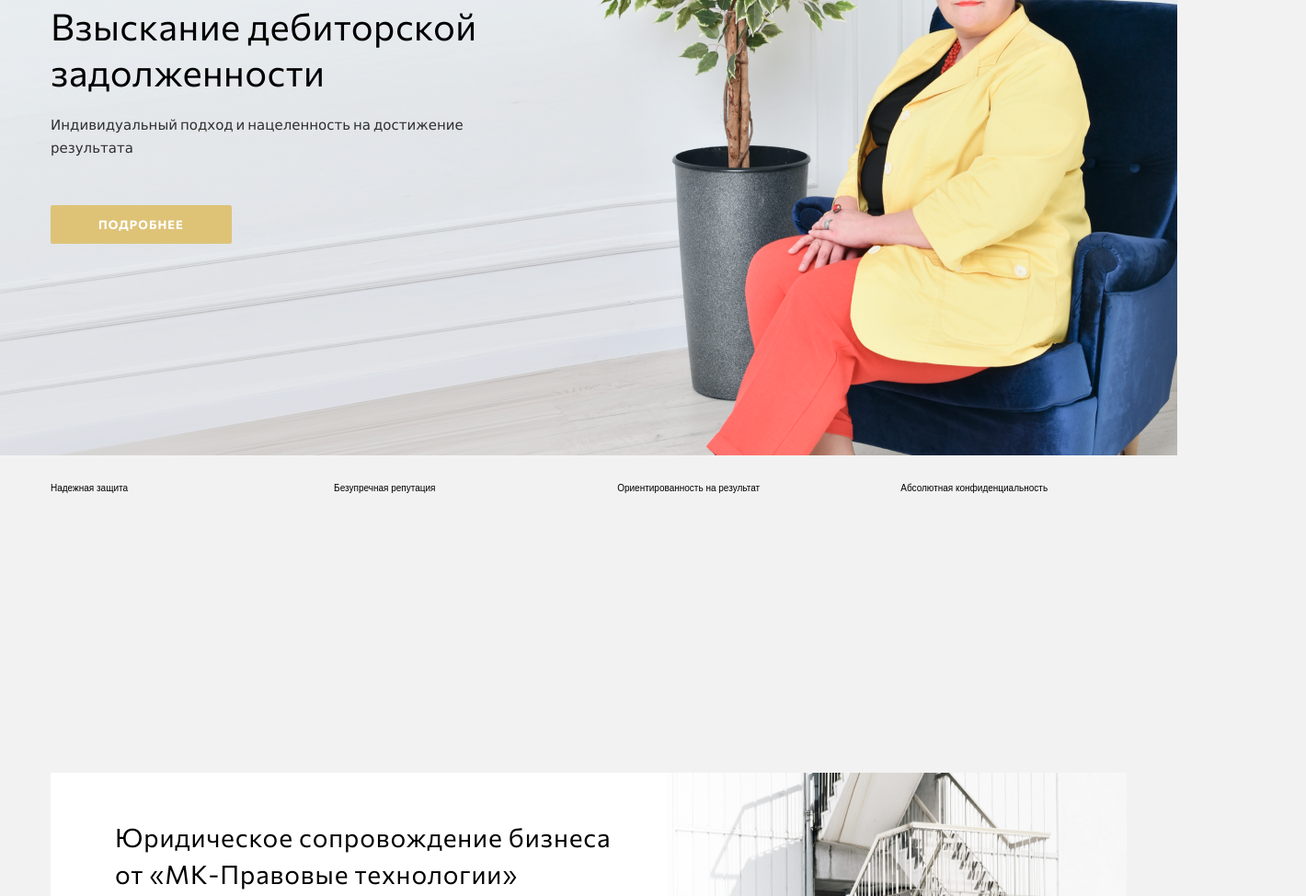
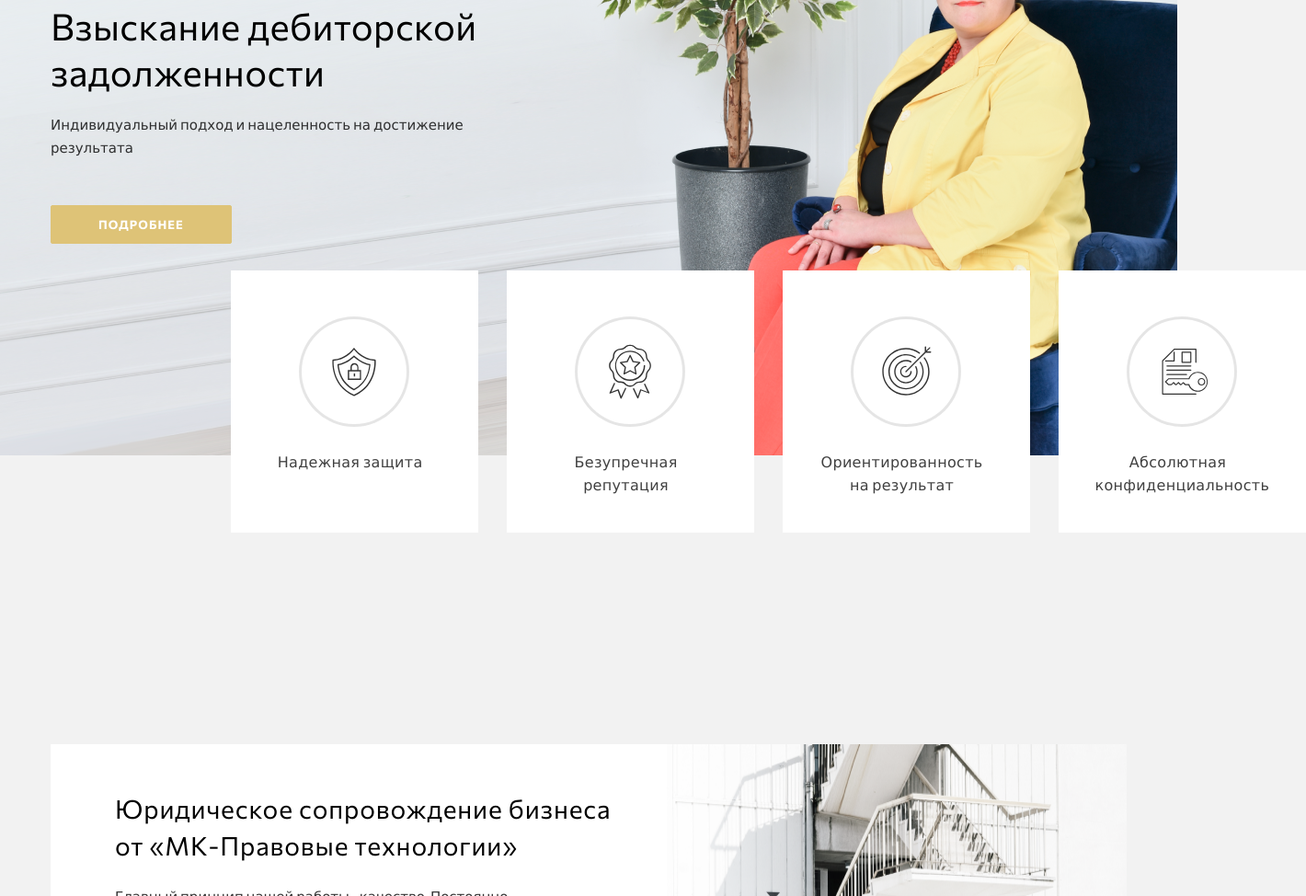
Before and after one commit to KarinaMasalova/MK, a website built with webpack: page index.html in a window 1280 px wide. Shown: the part 306-1280 px from the top of the page at 92% size, 1420 px wide, since content can reach past the window. Built offline with nearby package versions, Linux system fonts and the light colour scheme.

Commit message:
feat: add styles to promo-advantages section

```diff
--- a/src/sass/abstract/_placeholders.scss
+++ b/src/sass/abstract/_placeholders.scss
@@ -1,3 +1,10 @@
 %transition {
     transition: all .3s ease-out;
 }
+
+%icon-border {
+    border-radius: 50%;
+    border: 1px solid $color-pagination;
+    background-repeat: no-repeat;
+    background-position: center;
+}
--- a/src/sass/layouts/_columns.scss
+++ b/src/sass/layouts/_columns.scss
@@ -1,5 +1,5 @@
 .layout-4-column {
-    @include columns($width: 21%);
+    @include columns($width: 23%);
 }
 
 .layout-3-column {
--- a/src/sass/layouts/_directions.scss
+++ b/src/sass/layouts/_directions.scss
@@ -25,10 +25,7 @@
 .direction__img {
     width: 80px;
     height: 80px;
-    border-radius: 50%;
-    border: 1px solid $color-pagination;
-    background-repeat: no-repeat;
-    background-position: center;
+    @extend %icon-border;
     &_debt {
         background-image: url(../img/icons/activity-direction/icon-1.svg);
     }
--- /dev/null
+++ b/src/sass/layouts/_promo-advantages.scss
@@ -0,0 +1,42 @@
+.promo-advantages {
+    position: absolute;
+    top: 75%;
+    left: 19.5%;
+    width: 1170px;
+}
+
+.promo-advantage {
+    margin-left: 1px;
+    background-color: $color-light;
+    padding: 50px 40px 40px;
+    display: inline-flex;
+    flex-direction: column;
+}
+
+.promo-advantage__img {
+    margin: 0 auto 25px;
+    width: 120px;
+    height: 120px;
+    border: 3px solid $color-pagination;
+    @extend %icon-border;
+    &_protection {
+        background-image: url(../img/icons/promo-advantages/icon-1.svg);
+    }
+    &_reputation {
+        background-image: url(../img/icons/promo-advantages/icon-2.svg);
+    }
+    &_result {
+        background-image: url(../img/icons/promo-advantages/icon-3.svg);
+    }
+    &_privacy {
+        background-image: url(../img/icons/promo-advantages/icon-4.svg);
+    }
+}
+
+.promo-advantage__description {
+    margin: 0;
+    max-width: 180px;
+    text-align: center;
+    color: $color-nav-items;
+    @include font($family: 'Lato', $size: 1.6rem, $height: 2.5rem, $letter: 0.02em);
+}
--- a/src/sass/layouts/_promo.scss
+++ b/src/sass/layouts/_promo.scss
@@ -1,4 +1,5 @@
 .promo {
+    position: relative;
     background-image: url(../img/backgrounds/promo/bg-1.png);
     background-position: center 10%;
     background-repeat: no-repeat;
--- a/src/sass/style.scss
+++ b/src/sass/style.scss
@@ -18,6 +18,7 @@
 @import "layouts/header";
 @import "layouts/wrapper";
 @import "layouts/promo";
+@import "layouts/promo-advantages";
 @import "layouts/business-support";
 @import "layouts/directions";
 @import "layouts/columns";
```
